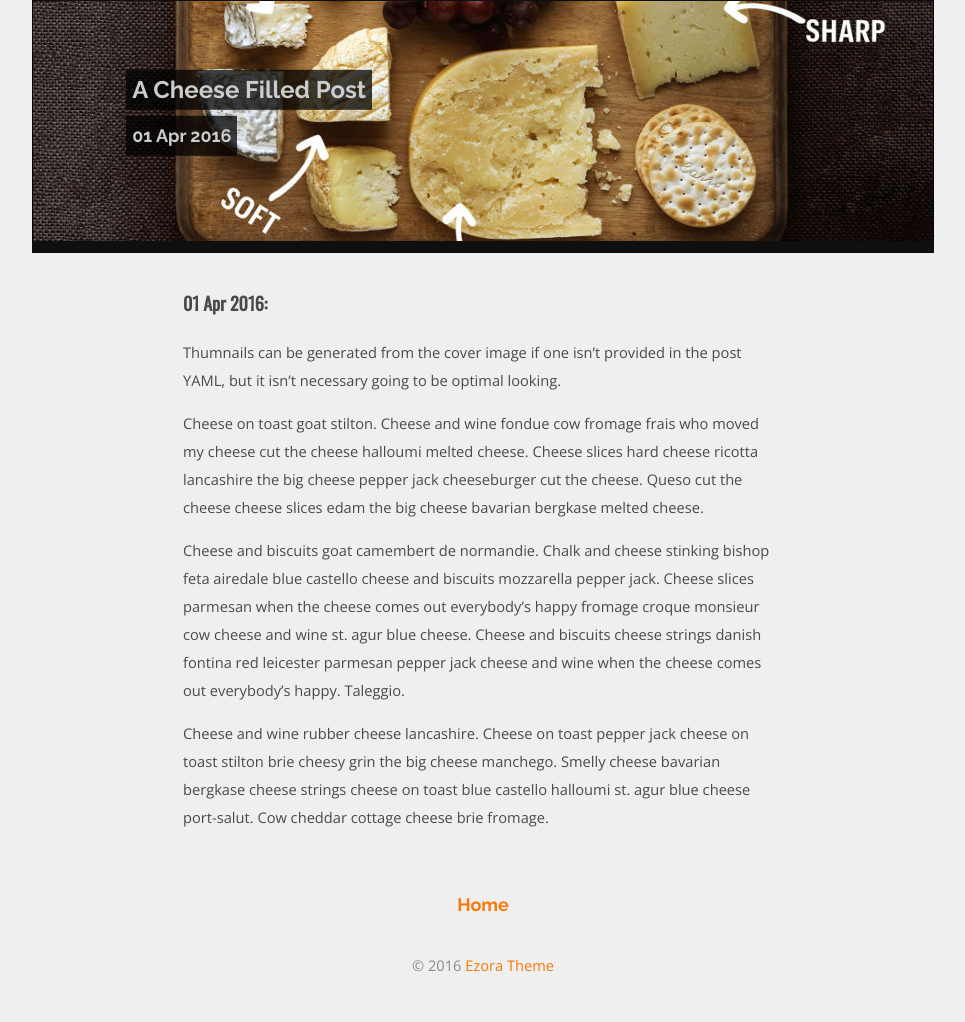
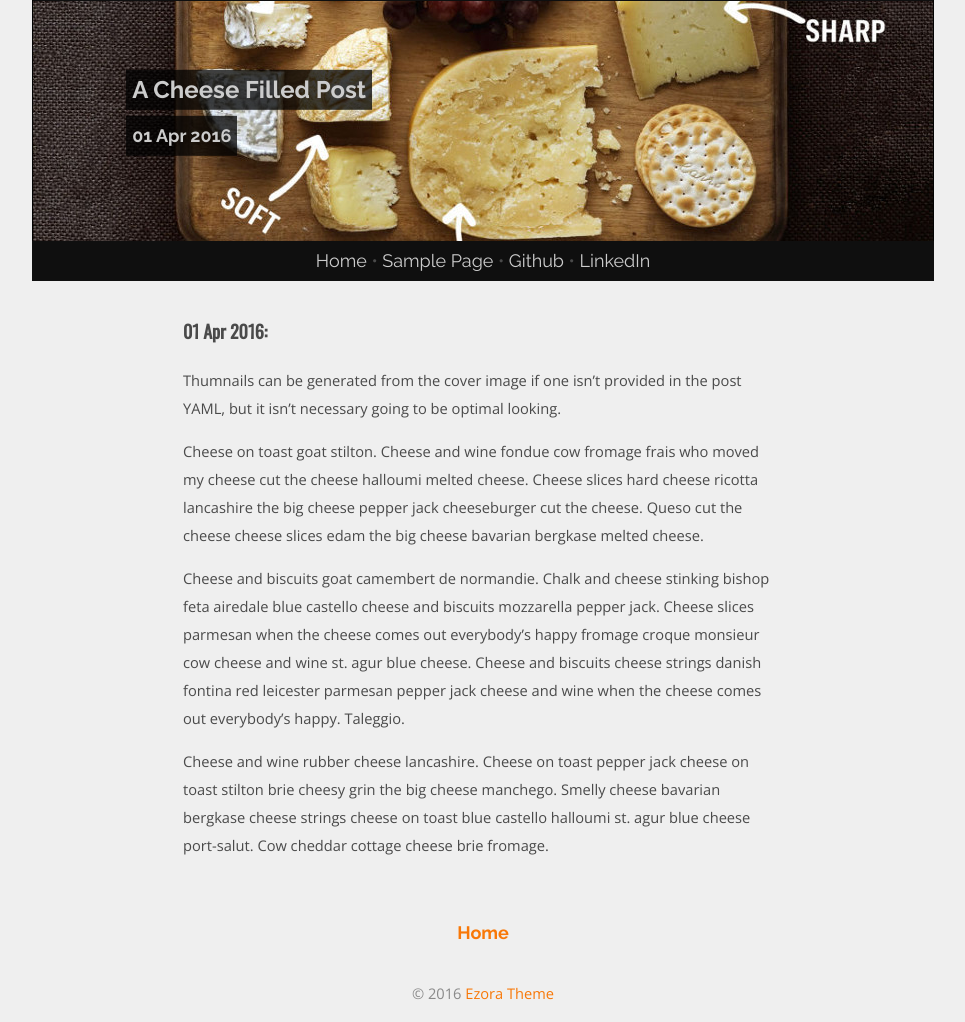
Before and after one commit to iw-me-bauman/iw-me-bauman.github.io, a Jekyll site: the page built from _posts/2016-04-01-cheese.markdown, in a window 1280 px wide. Shown: the whole page, without its empty margins (157-1122 px from the left). Built offline with Jekyll 4.4.1, drawn with Linux system fonts in a browser that asks for light colours; our own code applies the rules of GitHub Pages for plain Markdown files; before the commit the page ends 994 px from its top, so only the background shows below that; some of the changed lines change nothing that is shown.

Commit message:
Update _config.yml

```diff
--- a/_config.yml
+++ b/_config.yml
@@ -1,4 +1,63 @@
-# Site Settings
-remote_theme: ezrasavard/ezora-jekyll-theme
-lang: en
 title: Irwin W. and Mary E. Bauman History
+email: baskauf@gmail.com
+greeting: Welcome to the Ezora Sample Site
+description: > # this means to ignore newlines until another tag
+    Ezora is a responsive Jekyll theme with a clean single column layout, nifty text overlays for images and a mobile friendly navigation bar.
+favicon: favicon.png
+navlinks:
+    -
+        text: Home
+        url: /
+        internal: True
+    -
+        text: Sample Page
+        url: /sample
+        internal: True
+    -
+        text: Github
+        url: https://www.github.com/ezrasavard
+        internal: False
+    -
+        text: LinkedIn
+        url: https://www.linkedin.com/in/ezrasavard
+        internal: False
+
+# Build settings
+paginate: 3
+baseurl: "/ezora-jekyll-theme" # the subpath of your site, e.g. /blog/
+#baseurl: ""
+url: "https://ezrasavard.github.io" # the base hostname & protocol for your site
+highlights: pygments
+permalink: posts/:title/
+include: ["_pages"]
+plugins: [jekyll-paginate]
+markdown: kramdown
+excerpt_separator: "<!--more-->"
+sass:
+    sass_dir: _sass
+    style: compressed
+
+# cover images are expected to be 900px by 240px, or at least 15:4 aspect ratio
+# thumbnails look best with 3:1 or 5:2 ratios in this layout.
+defaults:
+    -
+        scope:
+            path: ""
+        values:
+            layout: "default"
+    -
+        scope:
+            path: ""
+            type: "posts"
+        values:
+            author: "Ezra Savard"
+            cover: "/media/header.jpg"
+            layout: "post"
+    -
+        scope:
+            path: ""
+            type: "pages"
+        values:
+            author: "Ezra Savard"
+            cover: "/media/header.jpg"
+            layout: "default"
```
